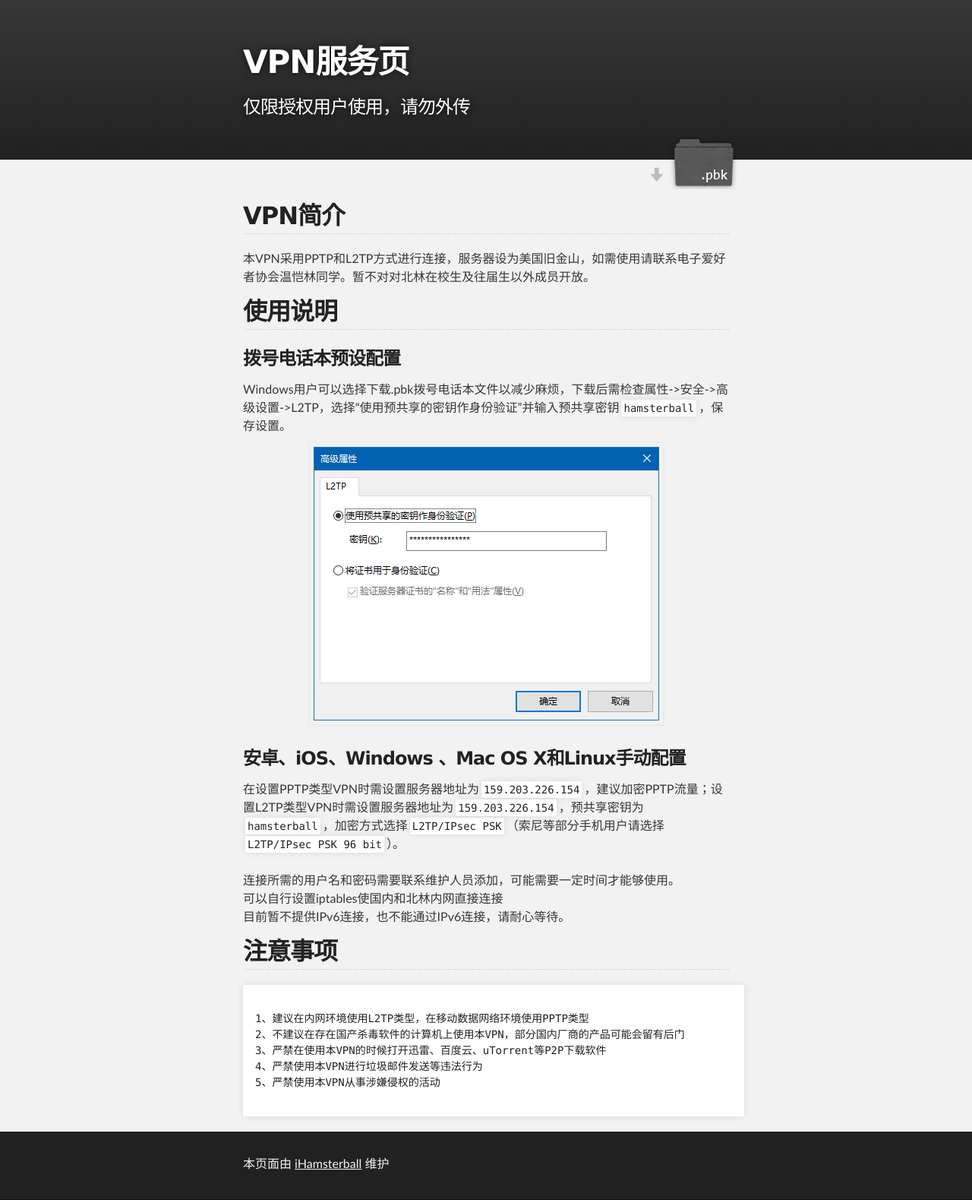
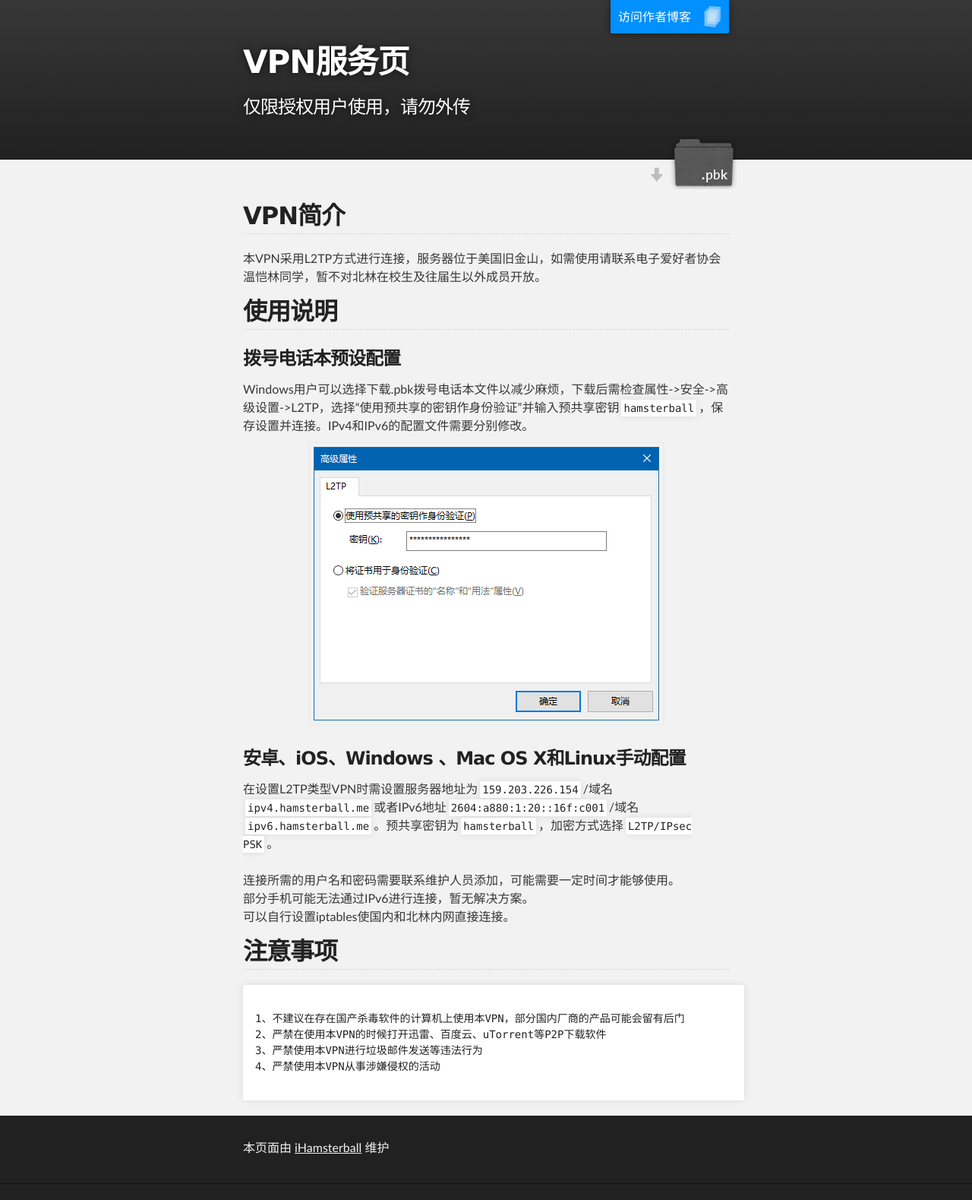
Before and after one commit to iHamsterball/ihamsterball.github.io, a Jekyll site: the page vpn_description/index.html, which Jekyll copies as it is, in a window 1280 px wide. Shown: the whole page at 76% size. Built offline with Jekyll 4.4.1, drawn with Linux system fonts in a browser that asks for light colours; Markdown is read by kramdown in place of the engine named in the settings; after the commit the page ends 1558 px from its top, so only the background shows below that.

Commit message:
Improve the display effect of vpn_description page

```diff
--- a/vpn_description/index.html
+++ b/vpn_description/index.html
@@ -17,12 +17,13 @@
     <!-- HEADER -->
     <div id="header_wrap" class="outer">
         <header class="inner">
+          <a id="blog_banner" href="http://hamsterball.me">访问作者博客</a>
 
           <h1 id="project_title">VPN服务页</h1>
           <h2 id="project_tagline">仅限授权用户使用，请勿外传</h2>
 
             <section id="downloads">
-              <a class="pbk_download_link" href="/Hamster-VPN.pbk">下载轻松配置的.pbk格式拨号电话本文件</a>
+              <a class="pbk_download_link" href="Hamster-VPN.pbk">下载轻松配置的.pbk格式拨号电话本文件</a>
             </section>
         </header>
     </div>
@@ -33,7 +34,7 @@
         <h2>
 			<a id="VPN_description" class="anchor" aria-hidden="true"><span class="octicon octicon-link"></span></a>VPN简介
 		</h2>
-		本VPN采用PPTP和L2TP方式进行连接，服务器设为美国旧金山，如需使用请联系电子爱好者协会温恺林同学。暂不对对北林在校生及往届生以外成员开放。
+		本VPN采用L2TP方式进行连接，服务器位于美国旧金山，如需使用请联系电子爱好者协会温恺林同学，暂不对北林在校生及往届生以外成员开放。
 
 		<h2>
 			<a id="使用说明" class="anchor" aria-hidden="true"><span class="octicon octicon-link"></span></a>使用说明
@@ -41,26 +42,25 @@
         <h3>
         <a id="预设配置" class="anchor" aria-hidden="true"><span class="octicon octicon-link"></span></a>拨号电话本预设配置
         </h3>
-		<div>Windows用户可以选择下载.pbk拨号电话本文件以减少麻烦，下载后需检查属性->安全->高级设置->L2TP，选择“使用预共享的密钥作身份验证”并输入预共享密钥<code>hamsterball</code>，保存设置。</div><div style="text-align:center;"><img src="images/description/Windows_L2TP.png"></div>
+		<div>Windows用户可以选择下载.pbk拨号电话本文件以减少麻烦，下载后需检查属性->安全->高级设置->L2TP，选择“使用预共享的密钥作身份验证”并输入预共享密钥<code>hamsterball</code>，保存设置并连接。IPv4和IPv6的配置文件需要分别修改。</div><div style="text-align:center;"><img src="images/description/Windows_L2TP.png"></div>
 
         <h3>
         <a id="手动配置" class="anchor" aria-hidden="true"><span class="octicon octicon-link"></span></a>安卓、iOS、Windows 、Mac OS X和Linux手动配置
         </h3>
-        <div>在设置PPTP类型VPN时需设置服务器地址为<code>159.203.226.154</code>，建议加密PPTP流量；设置L2TP类型VPN时需设置服务器地址为<code>159.203.226.154</code>，预共享密钥为<code>hamsterball</code>，加密方式选择<code>L2TP/IPsec PSK</code>（索尼等部分手机用户请选择<code>L2TP/IPsec PSK 96 bit</code>）。</div>
+        <div>在设置L2TP类型VPN时需设置服务器地址为<code>159.203.226.154</code>/域名<code>ipv4.hamsterball.me</code>或者IPv6地址<code>2604:a880:1:20::16f:c001</code>/域名<code>ipv6.hamsterball.me</code>。预共享密钥为<code>hamsterball</code>，加密方式选择<code>L2TP/IPsec PSK</code>。</div>
         </br>
         <div>连接所需的用户名和密码需要联系维护人员添加，可能需要一定时间才能够使用。</div>
-        <div>可以自行设置iptables使国内和北林内网直接连接</div>
-        <div>目前暂不提供IPv6连接，也不能通过IPv6连接，请耐心等待。</div>
+        <div>部分手机可能无法通过IPv6进行连接，暂无解决方案。</div>
+        <div>可以自行设置iptables使国内和北林内网直接连接。</div>
 
 		<h2>
 <a name ="UpdateHistory" id="注意事项" class="anchor" aria-hidden="true"><span class="octicon octicon-link"></span></a>注意事项
 		</h2>
         <pre><code>
-1、建议在内网环境使用L2TP类型，在移动数据网络环境使用PPTP类型
-2、不建议在存在国产杀毒软件的计算机上使用本VPN，部分国内厂商的产品可能会留有后门
-3、严禁在使用本VPN的时候打开迅雷、百度云、uTorrent等P2P下载软件
-4、严禁使用本VPN进行垃圾邮件发送等违法行为
-5、严禁使用本VPN从事涉嫌侵权的活动
+1、不建议在存在国产杀毒软件的计算机上使用本VPN，部分国内厂商的产品可能会留有后门
+2、严禁在使用本VPN的时候打开迅雷、百度云、uTorrent等P2P下载软件
+3、严禁使用本VPN进行垃圾邮件发送等违法行为
+4、严禁使用本VPN从事涉嫌侵权的活动
         </code></pre>
         </section>
 
--- a/vpn_description/stylesheets/stylesheet.css
+++ b/vpn_description/stylesheets/stylesheet.css
@@ -271,7 +271,7 @@ Full-Width Styles
   margin: 0 auto;
 }
 
-#forkme_banner {
+#blog_banner {
   display: block;
   position: absolute;
   top:0;
@@ -279,8 +279,9 @@ Full-Width Styles
   z-index: 10;
   padding: 10px 50px 10px 10px;
   color: #fff;
-  background: url('../images/blacktocat.png') #0090ff no-repeat 95% 50%;
-  font-weight: 700;
+  background: url('../images/favicon.ico') #0090ff no-repeat 95% 50%;
+  background-size:30px 30px;
+  font-weight: 550;
   box-shadow: 0 0 10px rgba(0,0,0,.5);
   border-bottom-left-radius: 2px;
   border-bottom-right-radius: 2px;
```
Also changed, not shown: vpn_description/images/blacktocat.png (deleted), 1 other file.
